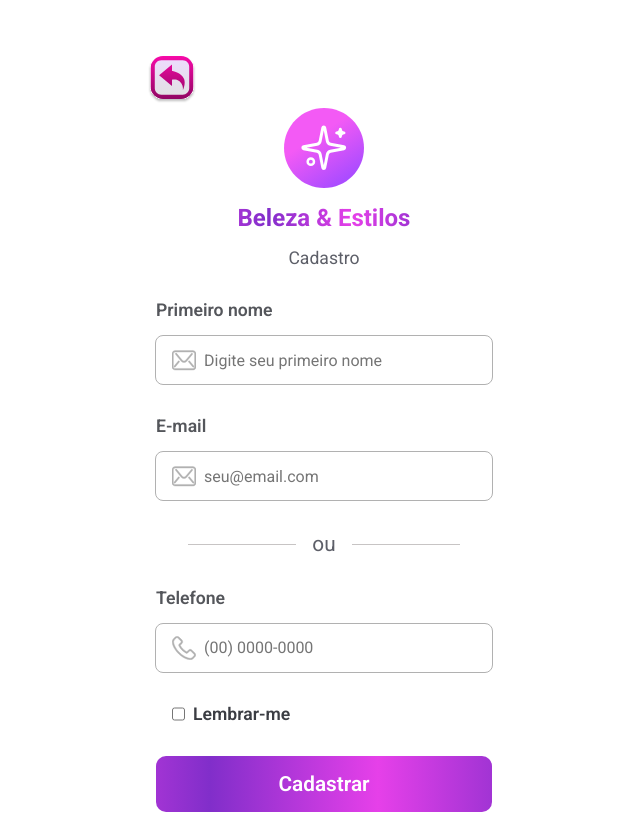
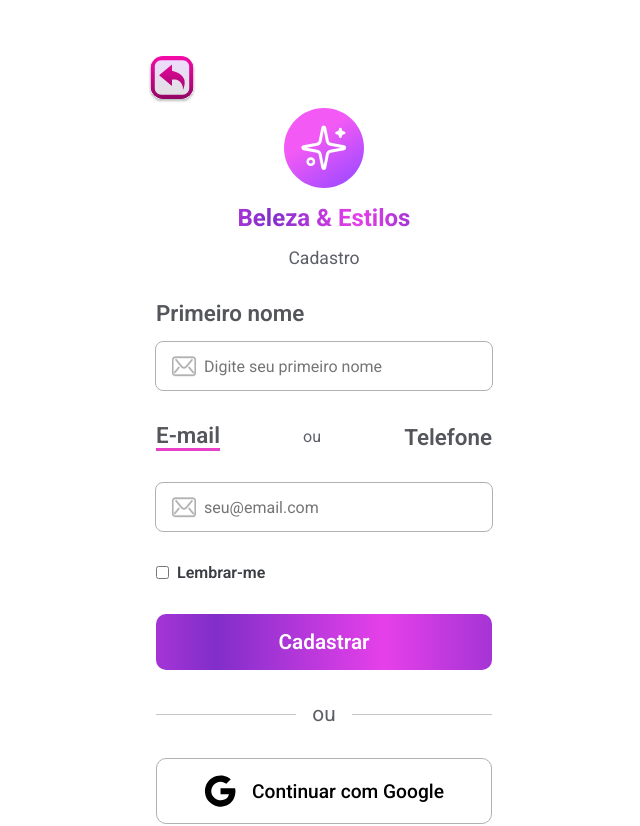
Before and after one commit to lucas-jose-dev/bellaSalao, a React (Vite) app: page /cadastro in a window 1280 px wide. Shown: the top 826 px of the page, without its empty margins (316-956 px from the left). Built offline with nearby package versions, Linux system fonts and the light colour scheme; a web font is replaced by a local one.

Commit message:
Alterando os inputs em login e cadastro.

```diff
--- a/src/pages/Cadastro/Cadastro.jsx
+++ b/src/pages/Cadastro/Cadastro.jsx
@@ -23,6 +23,7 @@ export default function Cadastro() {
     const [btnCopy, setBtnCopy] = useState("Copiar")
     const [mostrarALert, setMostrarAlert] = useState(false)
     const [senhaGerada, setSenhaGerada] = useState("")
+    const [showEmailTelefone, setShowEmailTelefone] = useState("email")
     const navigate = useNavigate()
 
     function validadorEmail(valor) {
@@ -171,7 +172,7 @@ export default function Cadastro() {
                         <p>Cadastro</p>
                     </div>
                     <form onSubmit={handleSubmit} className={styles.form}>
-                        <div className={styles.divEmail}>
+                        <div className={styles.divInputsCadastro}>
                             <label htmlFor="nome">Primeiro nome</label>
                             <div>
                                 <img src={email} alt="" />
@@ -187,8 +188,43 @@ export default function Cadastro() {
                                 />
                             </div>
                         </div>
-                        <div className={styles.divEmail}>
-                            <label htmlFor="email">E-mail</label>
+                        <div className={styles.divLabelCadastro}>
+                            <label
+                                htmlFor="email"
+                                className={showEmailTelefone === "email" ? styles.labelEmailTelefoneCadastro : ""}
+                                onClick={() => {
+                                    if (showEmailTelefone === "email") {
+                                        setShowEmailTelefone("email")
+                                    } else if (showEmailTelefone === "telefone") {
+                                        setShowEmailTelefone("email")
+                                    }
+                                }}
+                            >
+                                E-mail
+                            </label>
+                            <p>ou</p>
+                            <label
+                                htmlFor="telefone"
+                                className={showEmailTelefone === "telefone" ? styles.labelEmailTelefoneCadastro : ""}
+                                onClick={() => {
+                                    if (showEmailTelefone === "telefone") {
+                                        setShowEmailTelefone("telefone")
+                                    } else if (showEmailTelefone === "email") {
+                                        setShowEmailTelefone("telefone")
+                                    }
+                                }}
+                            >
+                                Telefone
+                            </label>
+                        </div>
+                        <div className={`${styles.divInputsCadastro}
+                        ${showEmailTelefone === "email"
+                                ?
+                                styles.divEmailTelefoneCadastroShow
+                                :
+                                styles.divEmailTelefoneCadastroClose
+                            }
+                        `}>
                             <div>
                                 <img src={email} alt="" />
                                 <input
@@ -203,13 +239,15 @@ export default function Cadastro() {
                                 />
                             </div>
                         </div>
-                        <div className={styles.divOuCadastro}>
-                            <div></div>
-                            <p>ou</p>
-                            <div></div>
-                        </div>
-                        <div className={styles.divNumber}>
-                            <label htmlFor="telefone">Telefone</label>
+
+                        <div className={`${styles.divInputsCadastro}
+                             ${showEmailTelefone === "telefone"
+                                ?
+                                styles.divEmailTelefoneCadastroShow
+                                :
+                                styles.divEmailTelefoneCadastroClose
+                            }
+                        `}>
                             <div>
                                 <img src={telefone} alt="" />
                                 <input
@@ -225,7 +263,8 @@ export default function Cadastro() {
                                 />
                             </div>
                         </div>
-                        <div className={styles.divLinkSenha}>
+
+                        <div className={styles.divCheckbox}>
                             <div>
                                 <input type="checkbox" name="lembrar" id="lembrar" />
                                 <label htmlFor="lembrar">Lembrar-me</label>
@@ -241,11 +280,15 @@ export default function Cadastro() {
                         <div></div>
                     </div>
 
-                    <div className={styles.divBtnLogin}>
+                    <div className={styles.divBtnCadastro}>
                         <button>
                             <img src={google} alt="" />
                             Continuar com Google
                         </button>
+                        <p>
+                            Já tem um cadastro?
+                            <Link to="/login" className={styles.linke}> Login</Link>
+                        </p>
                     </div>
                 </div>
             </section>
--- a/src/pages/Cadastro/cadastro.module.css
+++ b/src/pages/Cadastro/cadastro.module.css
@@ -60,24 +60,42 @@
 
 /* form Inputs */
 
+.form {
+    display: flex;
+    flex-direction: column;
+    padding: 2rem;
+    gap: 2rem;
+}
+
 .form label {
-    font-size: 1.1rem;
+    font-size: 1.4rem;
     font-weight: 600;
     color: #54565b;
 }
 
-.divEmail {
+.divLabelCadastro {
+    display: flex;
+    flex-direction: row;
+    justify-content: space-between;
+    align-items: center;
+}
+
+.divLabelCadastro label {
+cursor: pointer;
+}
+
+.divInputsCadastro {
     display: flex;
     flex-direction: column;
     gap: 1rem;
 }
 
-.divEmail img {
+.divInputsCadastro img {
     width: 1.5rem;
     height: 1.5rem;
 }
 
-.divEmail div {
+.divInputsCadastro div {
     outline: solid 1px #B1B1B1;
     display: flex;
     align-items: center;
@@ -86,85 +104,60 @@
     border-radius: 7px;
 }
 
-.divEmail div:focus-within {
+.divInputsCadastro div:focus-within {
     outline: 4px solid #e940ca;
 }
 
-.divEmail input {
+.divInputsCadastro input {
     border: none;
     height: 3rem;
     width: 100%;
     font-size: 1rem;
 }
 
-.divEmail input:focus {
+.divInputsCadastro input:focus {
     outline: none;
 }
 
-.divEmail input::placeholder {
+.divInputsCadastro input::placeholder {
     font-size: 1rem;
 }
 
-.divNumber {
-    display: flex;
-    flex-direction: column;
-    gap: 1rem;
+.divEmailTelefoneCadastroClose {
+    display: none;
 }
 
-.divNumber img {
-    height: 1.5rem;
-    width: 1.5rem;
+.divEmailTelefoneCadastroShow {
+    display: block;
 }
 
-.divNumber div {
-    outline: solid 1px #B1B1B1;
-    display: flex;
-    align-items: center;
-    gap: .5rem;
-    padding: 0 1rem;
-    border-radius: 7px;
+.labelEmailTelefoneCadastro {
+    border-bottom: solid 3px #e940ca;
 }
 
-.divNumber div:focus-within {
-    outline: 4px solid #e940ca;
-}
 
-.divNumber input {
-    border: none;
-    width: 100%;
-    height: 3rem;
-    line-height: 50px;
-    font-size: 1rem;
-}
 
-.divNumber input:focus {
-    outline: none;
-}
+/* lembrar-me => btn Casdastro => btn google => link login*/
 
-/* form linkSenha e button*/
-
-.divLinkSenha {
-    padding-left: 1rem;
-}
-
-.divLinkSenha div {
+.divCheckbox div {
     display: flex;
+    flex-direction: row;
+    align-items: center;
     gap: .5rem;
 }
 
-.divLinkSenha label {
+.divCheckbox label {
     color: #3b3d43;
+    font-size: 1rem;
+    cursor: pointer;
 }
 
-.divLinkSenha input[type="checkbox"] {
-    accent-color: #e940ca;
+.divCheckbox input {
+    cursor: pointer;
 }
 
-.form {
-    display: flex;
-    flex-direction: column;
-    padding: 2rem;
-    gap: 2rem;
+.divCheckbox input[type="checkbox"] {
+    accent-color: #e940ca;
 }
 
 .form button {
@@ -197,12 +190,11 @@
 
 .divOuCadastro div {
     border-bottom: solid #c7c4c4 1px;
-
     width: 100%;
     height: 0;
 }
 
-.divBtnLogin {
+.divBtnCadastro {
     display: flex;
     flex-direction: column;
     align-items: center;
@@ -210,12 +202,12 @@
     padding: 2rem;
 }
 
-.divBtnLogin button img {
+.divBtnCadastro button img {
     height: 2rem;
     width: 2rem;
 }
 
-.divBtnLogin button {
+.divBtnCadastro button {
     width: 100%;
     padding: 1rem;
     background-color: rgb(255, 255, 255);
@@ -231,11 +223,21 @@
     gap: 1rem;
 }
 
-.divBtnLogin button:hover {
+.divBtnCadastro button:hover {
     background-color: rgb(234, 233, 233);
 }
 
-/* Alert */
+.divBtnCadastro p {
+    font-size: 1.1rem;
+}
+
+.divBtnCadastro p a {
+    color: #e940ca;
+    font-weight: 500;
+    text-decoration: none;
+}
+
+/* Alerts */
 
 
 .divAlertItensErros {
--- a/src/pages/Login/Login.jsx
+++ b/src/pages/Login/Login.jsx
@@ -13,12 +13,15 @@ import Alert from '../components/Alert/Alert'
 export default function Login() {
     const nome = localStorage.getItem('Nome')
 
-    const [valorEmail, setValorEmail ] = useState("")
-    const [valorTelefone, setValorTelefone ] = useState("")
+    const [valorEmail, setValorEmail] = useState("")
+    const [valorTelefone, setValorTelefone] = useState("")
     const [valorSenha, setValorSenha] = useState("")
+
+    const [showEmailTelefone, setShowEmailTelefone] = useState("email")
+
     function btnSubmit(e) {
         e.preventDefault()
-        if(valorSenha === "1234") {
+        if (valorSenha === "1234") {
             console.log(valorSenha)
             console.log(valorEmail)
             console.log(valorTelefone)
@@ -49,8 +52,44 @@ export default function Login() {
                         <p>Entre na sua conta</p>
                     </div>
                     <form onSubmit={btnSubmit} className={styles.form}>
-                        <div className={styles.divEmail}>
-                            <label htmlFor="email">E-mail</label>
+                        <div className={styles.divLabelLogin}>
+                            <label
+                                htmlFor="email"
+                                className={`${showEmailTelefone === "email" ? styles.labelEmailTelefoneLogin : ""}`}
+                                onClick={() => {
+                                    if (showEmailTelefone === "email") {
+                                        setShowEmailTelefone("email")
+                                    } else if (showEmailTelefone === "telefone") {
+                                        setShowEmailTelefone("email")
+                                    }
+                                }}
+                            >
+                                E-mail
+                            </label>
+                            <p>ou</p>
+                            <label
+                                htmlFor="telefone"
+                                className={`${showEmailTelefone === "telefone" ? styles.labelEmailTelefoneLogin : ""}`}
+                                onClick={() => {
+                                    if (showEmailTelefone === "telefone") {
+                                        setShowEmailTelefone("telefone")
+                                    } else if (showEmailTelefone === "email") {
+                                        setShowEmailTelefone("telefone")
+                                    }
+                                }}
+                            >
+                                Telefone
+                            </label>
+                        </div>
+                        <div className={`
+                        ${styles.divInputsLogin}
+                        ${showEmailTelefone === "email"
+                                ?
+                                styles.divEmailTelefoneLoginShow
+                                :
+                                styles.divEmailTelefoneLoginClose
+                            }
+                            `}>
                             <div>
                                 <img src={email} alt="" />
                                 <input
@@ -64,15 +103,13 @@ export default function Login() {
                                 />
                             </div>
                         </div>
-
-                        <div className={styles.divOu}>
-                            <div></div>
-                            <p>ou</p>
-                            <div></div>
-                        </div>
-
-                        <div className={styles.divEmail}>
-                            <label htmlFor="telefone">Telefone</label>
+                        <div className={`${styles.divInputsLogin} ${showEmailTelefone === "telefone"
+                                ?
+                                styles.divEmailTelefoneLoginShow
+                                :
+                                styles.divEmailTelefoneLoginClose
+                            }
+                            `}>
                             <div>
                                 <img src={telefone} alt="" />
                                 <input
@@ -87,9 +124,10 @@ export default function Login() {
                                 />
                             </div>
                         </div>
-                        <div className={styles.divSenha}>
+
+                        <div className={styles.divInputsLogin}>
                             <label htmlFor="senha">Senha</label>
-                            <div>
+                            <div className={styles.divSenhaLogin}>
                                 <img src={cadeado} alt="" />
                                 <input
                                     type="password"
@@ -104,7 +142,7 @@ export default function Login() {
 
                             </div>
                         </div>
-                        <div className={styles.divLinkSenha}>
+                        <div className={styles.divLinkCheckbox}>
                             <div>
                                 <input type="checkbox" name="lembrar" id="lembrar" />
                                 <label htmlFor="lembrar">Lembrar-me</label>
```
Also changed, not shown: src/pages/Login/login.module.css (+47 -53 lines). Lines whose indentation alone changed are shown as unchanged.
